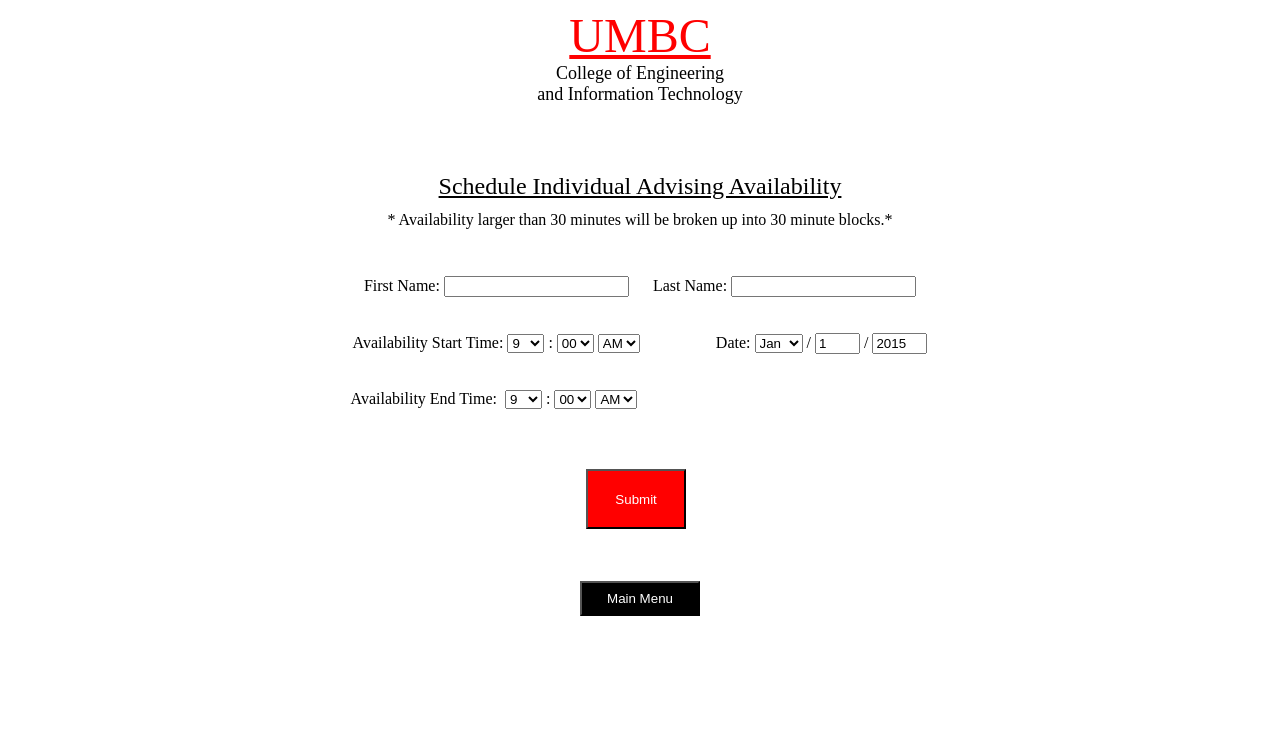
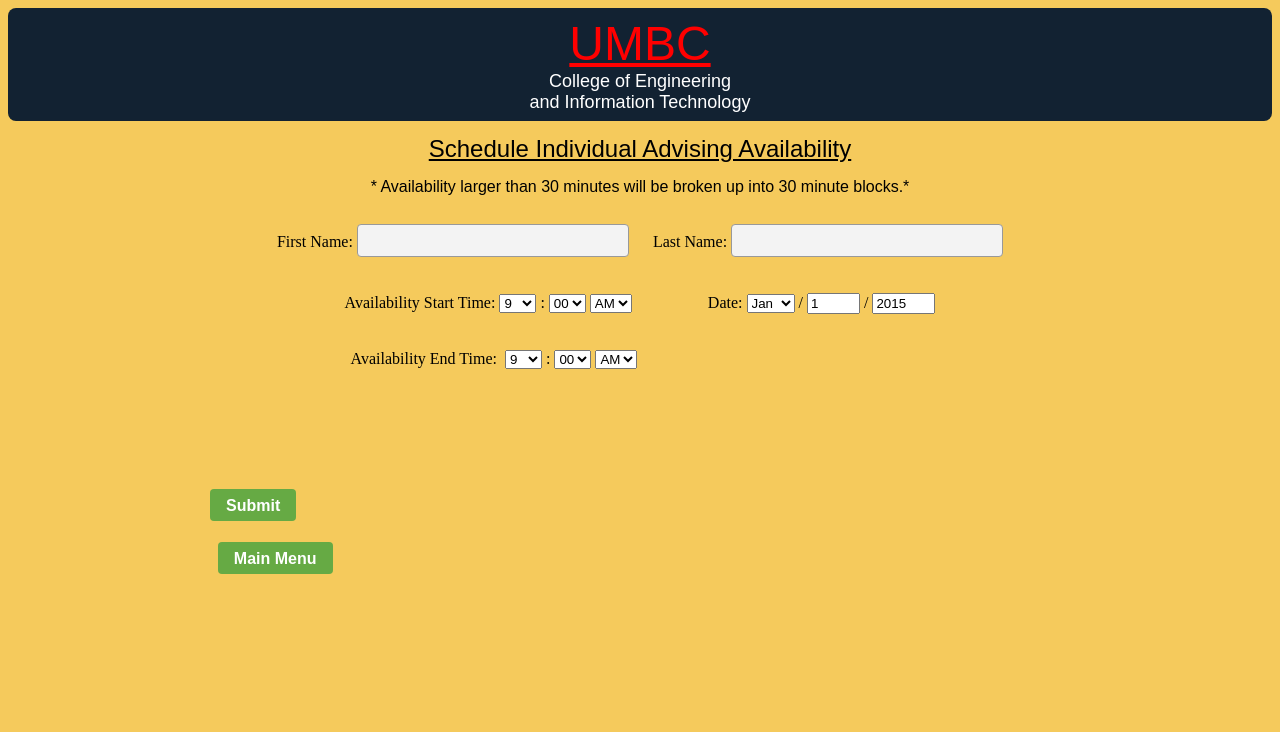
Before and after one commit to CPaul17/CMSC331_Project2, a PHP site: page /individualPage.php in a window 1280 px wide. Shown: the top 732 px of the page. Run offline with PHP 8.4, Linux system fonts and the light colour scheme.

Commit message:
made it look pretty

```diff
--- a/individualPage.php
+++ b/individualPage.php
@@ -1,7 +1,28 @@
+<?php
+
+	include("cssCode.html");
+	include("cssCode2.html");
+
+
+?>
+
 <html>
 <head>
+	<div id="security-tip">
+      <div class="content">
+
 	<P ALIGN="CENTER"><FONT SIZE="7" COLOR="RED"><U>UMBC</U></FONT>
 	<br><FONT SIZE="4">College of Engineering <br>and Information Technology</FONT>
+</div>
+</div>
+<br>
+<br>
+<br>
+<br>
+<br>
+<br>
+<br>
+
 	</P>
 <style>
 .Button
@@ -14,6 +35,7 @@
 <body>
 <br><br>
 <P ALIGN="CENTER"><FONT SIZE="5"><U>Schedule Individual Advising Availability</U></FONT>
+
 <br><FONT SIZE="1"><br></FONT>
 <FONT SIZE="3">* Availability larger than 30 minutes will be broken up into 30 minute blocks.*
 <br>
@@ -75,12 +97,23 @@
 </FONT>
 <br>
 
-<input type='submit' value="Submit" style="width:100px;height:60px;background-color:red;color:white;"> </P></pre>
+
+<div class="fieldLogin">
+	<div class="center2">
+<input type='submit' value="Submit" class="button go large">
+</div>
+</div>
+
 </form>
 <P ALIGN="CENTER">
-<br>
-<br>
-<a href="adminMenu.php"><button type="button" class="Button" style="height:35px;width:120px;background-color:black;color:white">Main Menu</button></a>
+
+<div class="fieldLogin">
+	<div class="center3">
+		<div style = "margin-top: -160px"/>
+ <a href="adminMenu.php"><button type="button" class="button go large">Main Menu</button></a>
+</div>
+</div>
+</div>
 </P>
 </body>
 </html>
```
